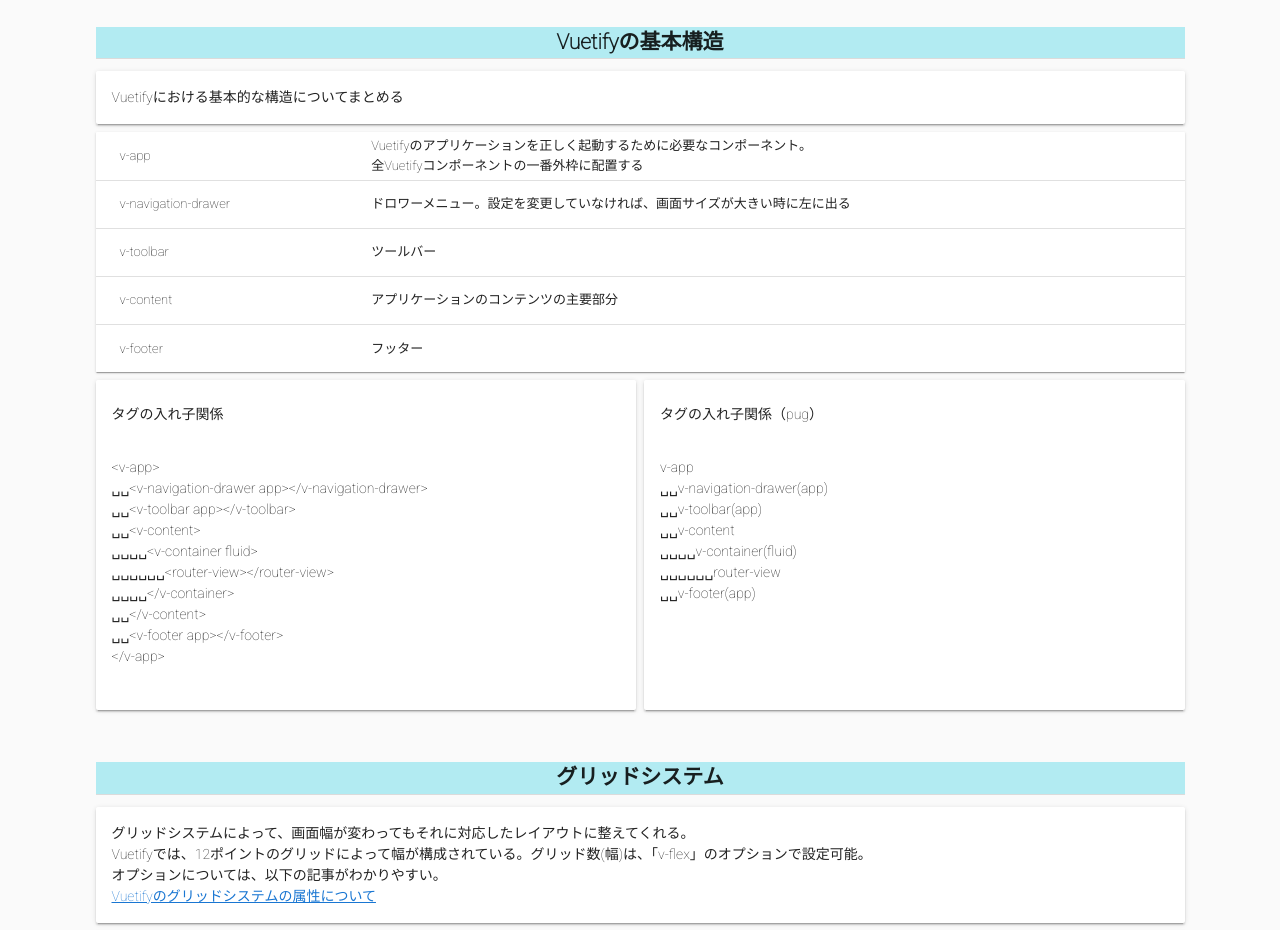
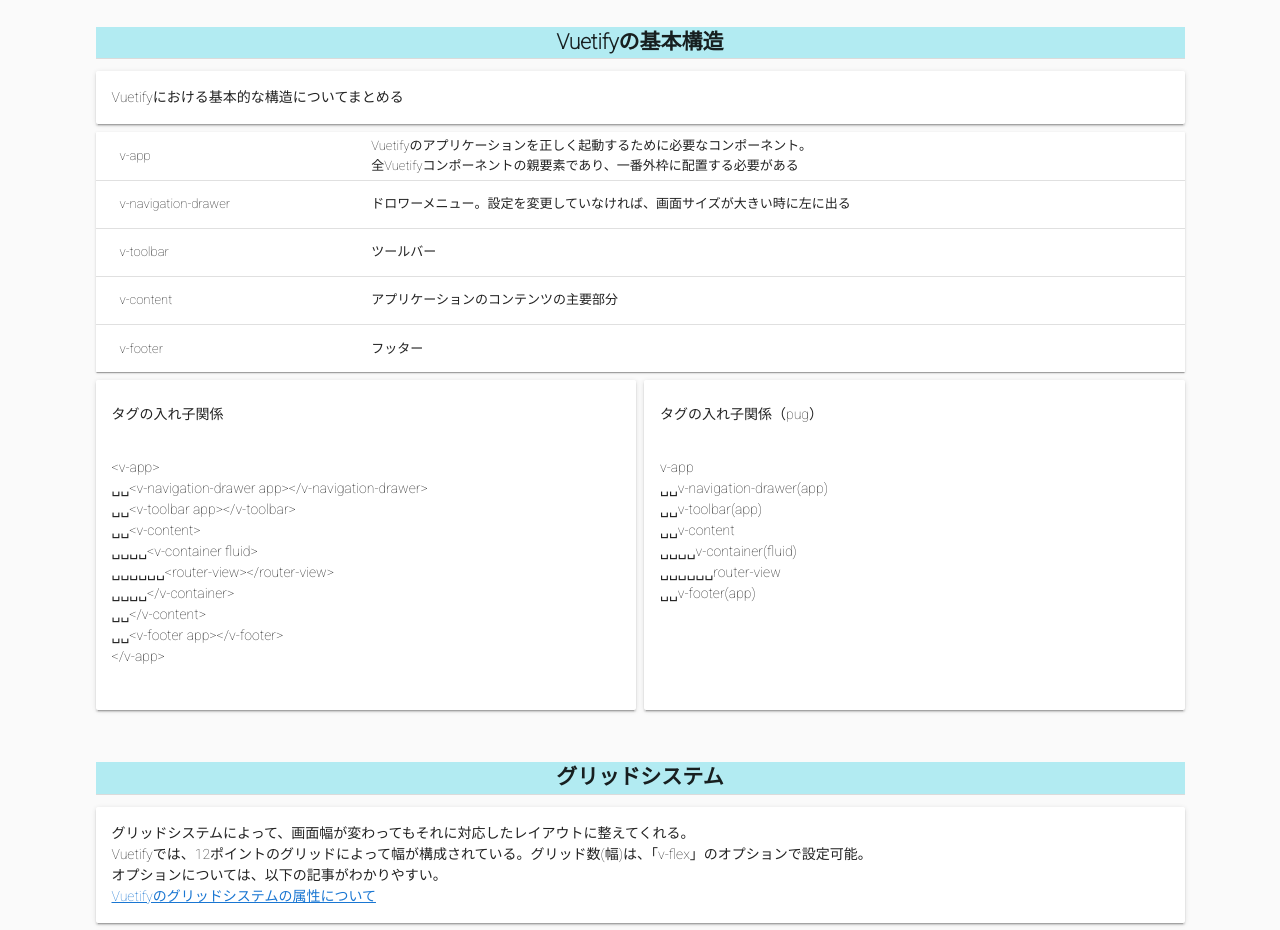
Before and after one commit to TanakaYuri42/VuetifyjsResarch, a Vue app: page / in a window 1280 px wide. Shown: the part 1620-2550 px from the top of the page. Built offline with nearby package versions, Linux system fonts and the light colour scheme.

Commit message:
correction finish

```diff
--- a/src/components/pages/comment.vue
+++ b/src/components/pages/comment.vue
@@ -236,7 +236,7 @@
             value: false,
             name: 'v-app',
             text: "Vuetifyのアプリケーションを正しく起動するために必要なコンポーネント。<br>"
-                  + "全Vuetifyコンポーネントの一番外枠に配置する"
+                  + "全Vuetifyコンポーネントの親要素であり、一番外枠に配置する必要がある"
           },
           {
             value: false,
```
